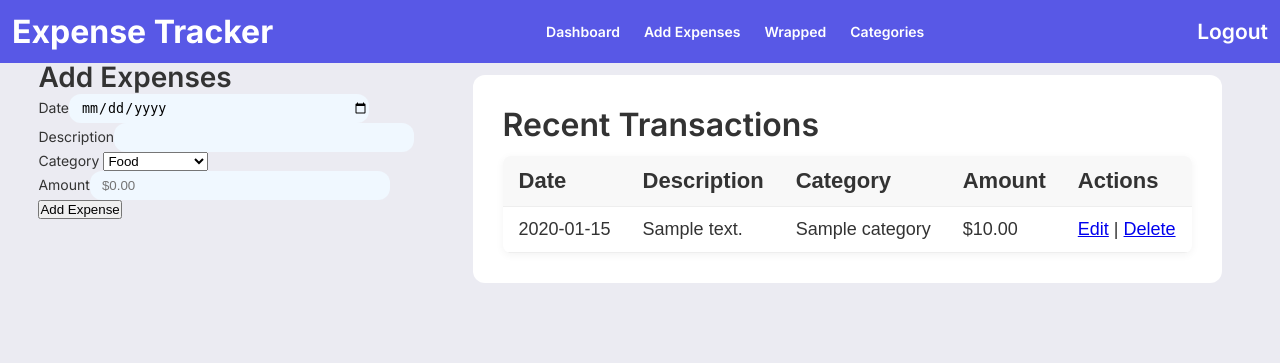
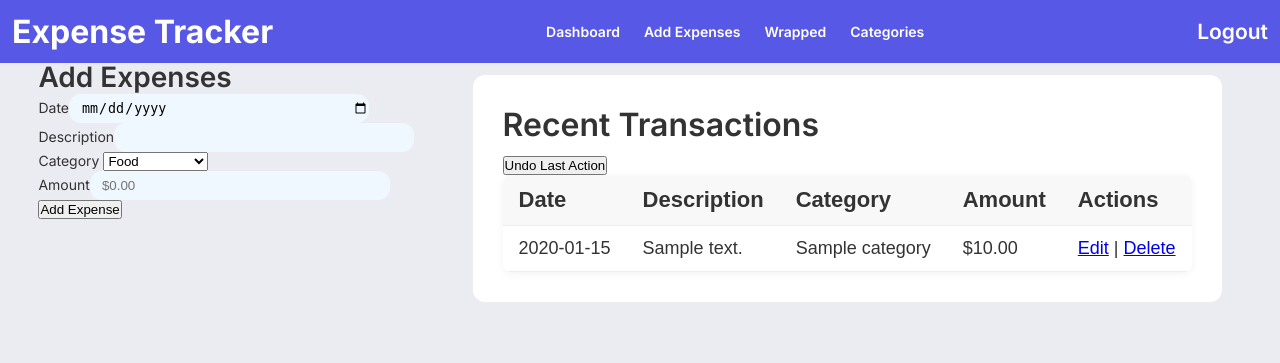
Before and after one commit to caraldcunha/expense-tracker, a Flask app: page /dashboard in a window 1280 px wide. Shown: the top 363 px of the page. Run offline with Flask 3, Linux system fonts and the light colour scheme; a user stored in the database is signed in; tables that the repository leaves empty hold one stand-in row (values such as "Sample post").

Commit message:
Update dashboard.html

```diff
--- a/app/templates/dashboard.html
+++ b/app/templates/dashboard.html
@@ -27,6 +27,10 @@
       <thead>
         <tr><th>Date</th><th>Description</th><th>Category</th><th>Amount</th><th>Actions</th></tr>
       </thead>
+      <form action="{{ url_for('undo') }}" method="get" style="display:inline;">
+  <button type="submit" class="undo-btn">Undo Last Action</button>
+</form>
+
       <tbody>
         {% for txn in transactions %}
         <tr>
```
